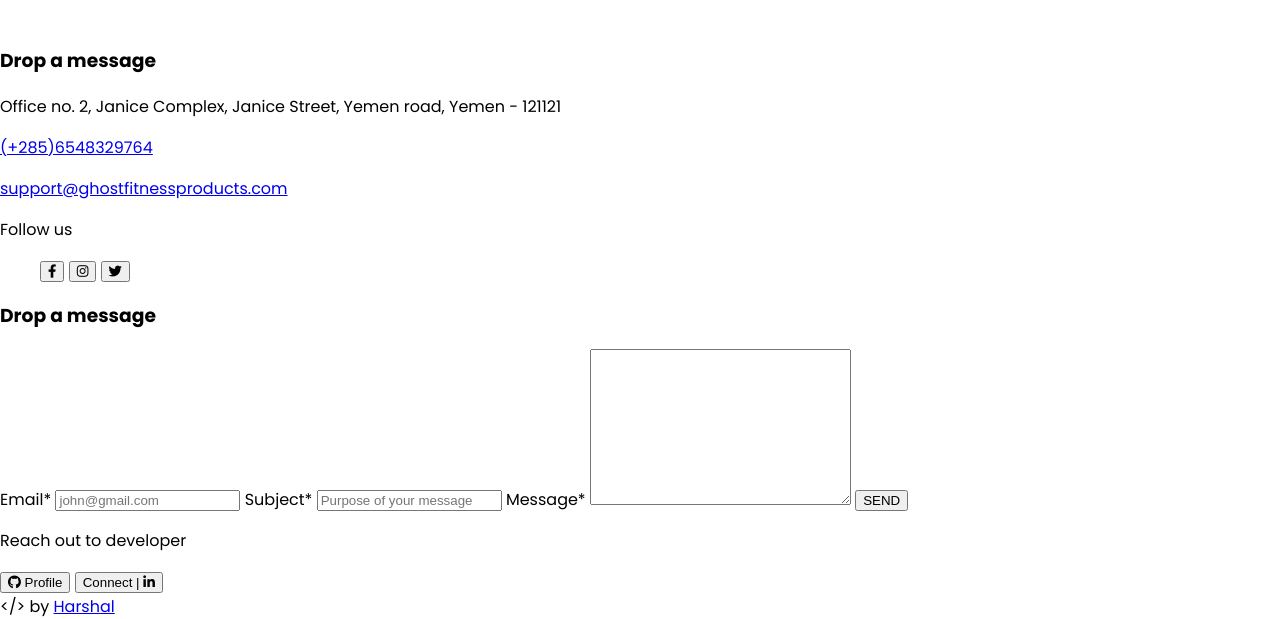
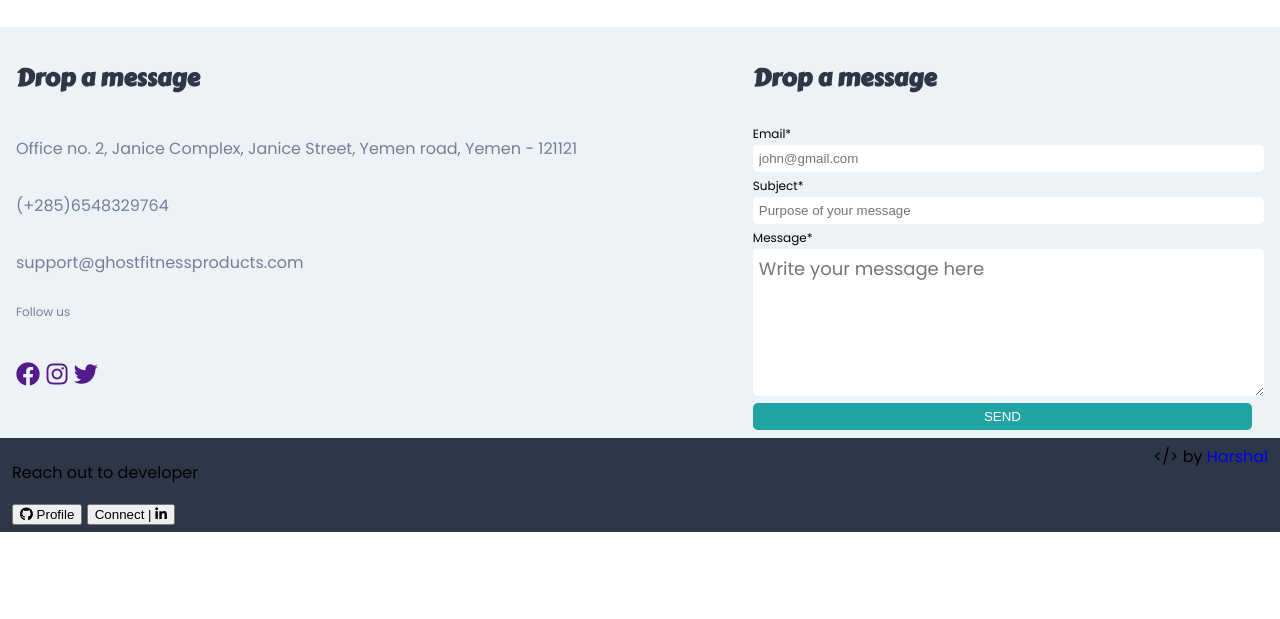
Before and after one commit to harshal-verma/ghost-nutrition, a plain HTML site: page index.html in a window 1280 px wide. Shown: the part 967-1586 px from the top of the page. After the commit the page ends 1499 px from the top, so only its background shows below. Drawn offline with Linux system fonts and the light colour scheme.

Commit message:
styled footer

```diff
--- a/index.html
+++ b/index.html
@@ -48,13 +48,13 @@
                     </p></a>
                 <p class="follow-us">Follow us</p>
                 <ul class="footer__list">
-                    <a href=""><li class="list--inline"><button class="footer__btn"><i class="fab fa-facebook-f"></i></button></li></a>
+                    <a href=""><li class="list--inline"><i class="fab fa-facebook"></i></li></a>
 
 
-                    <a class="list--inline" href=""><li class="list--inline"><button class="btn__footer"><i class="fab fa-instagram"></i></button></li></a>
+                    <a href=""><li class="list--inline"><i class="fab fa-instagram"></i></li></a>
 
 
-                    <a href=""><li class="list--inline"><button class="btn__footer"><i class="fab fa-twitter"></i></button></li></a>
+                    <a href=""><li class="list--inline"><i class="fab fa-twitter"></i></li></a>
                 </ul>
 
 
@@ -67,7 +67,7 @@
                 <input type="text" name="subject" id="subject" placeholder="Purpose of your message">
             </label>
             <label for="message">Message*
-                <textarea name="message" id="message" cols="30" rows="10"></textarea>
+                <textarea name="message" id="message" cols="30" rows="5" placeholder="Write your message here"></textarea>
             </label>
             <input type="submit" value="SEND">
             </form>
@@ -76,7 +76,7 @@
         <div class="footer-contact-me">
             <div class="contact__me--flex">
                 <div>
-                <p>Reach out to developer</p>
+                <p class="reachout">Reach out to developer</p>
                 <button class="github__btn">
                     <i class="fab fa-github"></i> Profile
                 </button>
--- a/styles.css
+++ b/styles.css
@@ -6,7 +6,8 @@ font-family: 'Poppins', sans-serif; */
     --btn-green: #1FA3A3;
     --btn-hover-green: #177878;
     --footer-btn: #6a5acd;
-    --foter-bg: #EDF2F7;
+    --footer-bg: #EDF2F7;
+    --footer-text: #718096;
 }
 
 body{
@@ -121,39 +122,54 @@ nav{
 
 /*footer*/
 .footer-contact-company{
+    display: flex;
+    justify-content:space-between;
+    padding: 8px 16px;
+    background-color: var(--footer-bg);
+}
+
+.contact{
+    display: flex;
+    flex-direction: column;
+}
+
+.footer__heading{
+    color: var(--primary-color);
+    font-size: 24px;
+    font-family: 'Carter One', cursive;
+}
+
+.company__address{
+    color: var(--footer-text);
+}
+
+.company__phone{
+    color: var(--footer-text);
+    text-decoration: none;
 
 }
 
-.contact{
-
-}
-
-.footer__heading{
-
-}
-
-.company__address{
-
-}
-
-.company__phone{
-
+a{
+    text-decoration: none;
 }
 
 .company__email{
+    color: var(--footer-text);
 
 }
 
 .follow-us{
-
+    color: var(--footer-text);
+    font-size: 12px;
 }
 
 .footer__list{
-
+    padding: 0px;
+    font-size: 24px;
+    align-self:flex-start;
 }
 
-.footer__btn{
-
+.footer-list li{
 }
 
 .fa-facebook-f{
@@ -169,15 +185,78 @@ nav{
 }
 
 .form{
-
+    width: 40%;
+    padding: 0px 12px;
 }
 
 /*form*/
 
-.footer-contact-me{
+input[type='email'],input[type='text']{
+    display: block;
+    width: 100%;
+    padding: 6px;
+    border-radius: 4px;
+    border:none;
+    border-radius: 5px;
+}
+
+.form label{
+    font-size: 12px;
+}
+
+textarea{
+    width: 100%;
+    font-family: inherit;
+    border: none;
+    border-radius: 5px;
+    padding: 6px;
+    font-size: 18px;
+}
+
+input[type='submit']{
+    width: 100%;
+    padding: 6px 12px;
+    background-color: var(--btn-green);
+    border: none;
+    color: var(--white);
+    cursor: pointer;
+    border-radius: 5px;
 
 }
 
+input[type='submit']:hover{
+    background-color: var(--btn-hover-green);
+    transition: ease-out 0.7s;
+}
+
+.footer-contact-me{
+    background-color: var(--primary-color);
+    padding: 6px 12px;
+}
+
 .contact__me--flex{
+    display: flex;
+    justify-content: space-between;
+}
+
+.reachout{
 
 }
+
+.github__btn{
+
+}
+
+.fa-github{
+
+}
+
+.linkedin__btn{
+
+}
+
+.fa-linkedin-in{
+
+}
+
+/*by harshal verma wala*/
```
